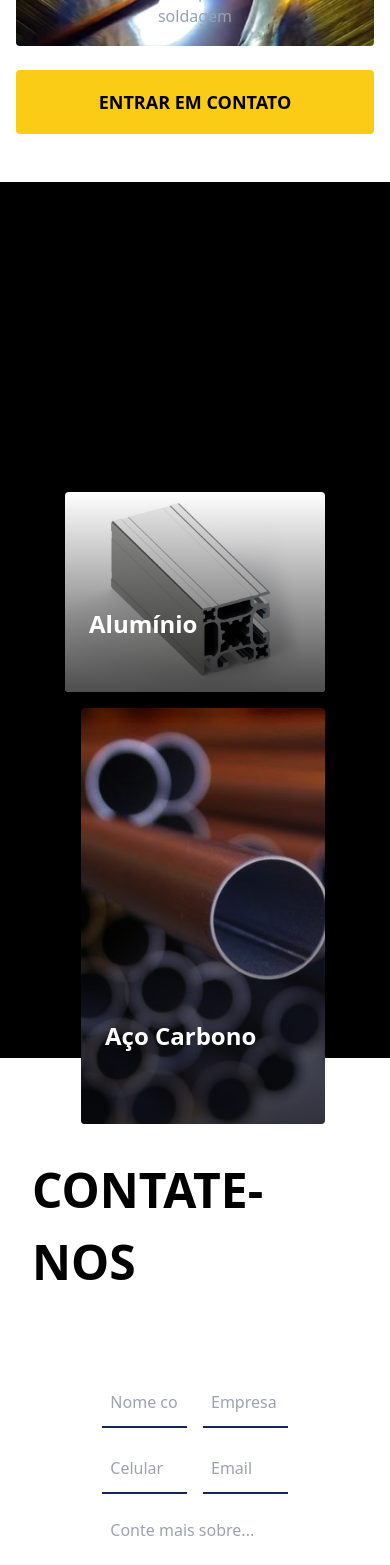
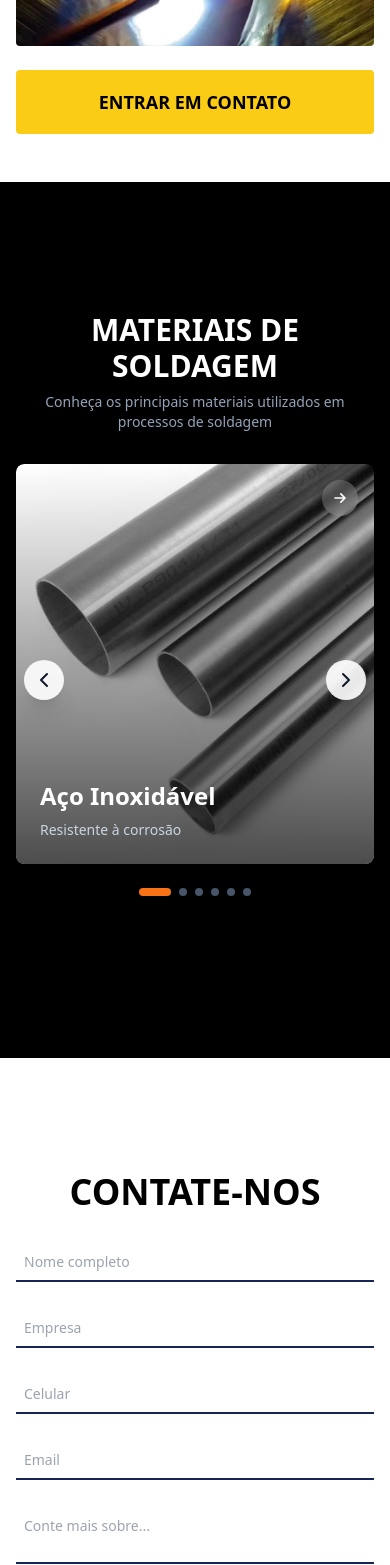
Before and after one commit to AmorimBreno/rc-soldas-website, a React (Vite) app: page / in a window 390 px wide. Shown: the part 1770-3335 px from the top of the page. Built offline with nearby package versions, Linux system fonts and the light colour scheme.

Commit message:
feat: responsiveness for all other sections

```diff
--- a/src/app/components/contactSection/ContactMeForms.tsx
+++ b/src/app/components/contactSection/ContactMeForms.tsx
@@ -47,7 +47,7 @@ const FormCliente: React.FC<FormClienteProps> = ({
   return (
     <form
       onSubmit={handleFormsSubmit}
-      className="grid h-screen max-h-[960px] w-2/3 grid-cols-2 gap-4 p-4"
+      className="grid w-full grid-cols-1 gap-7 px-4 sm:px-6 md:px-8 lg:w-2/3 lg:grid-cols-2"
     >
       <input
         type="text"
@@ -55,7 +55,7 @@ const FormCliente: React.FC<FormClienteProps> = ({
         value={formsData.fullname}
         onChange={handleFormsChange}
         placeholder="Nome completo"
-        className="border-b-2 border-b-blue-950 p-2 focus:outline-none"
+        className="border-b-2 border-b-blue-950 p-2 text-sm focus:outline-none sm:text-base"
       />
       <input
         type="text"
@@ -63,7 +63,7 @@ const FormCliente: React.FC<FormClienteProps> = ({
         value={formsData.company}
         onChange={handleFormsChange}
         placeholder="Empresa"
-        className="border-b-2 border-b-blue-950 p-2 focus:outline-none"
+        className="border-b-2 border-b-blue-950 p-2 text-sm focus:outline-none sm:text-base"
       />
       <input
         type="text"
@@ -71,7 +71,7 @@ const FormCliente: React.FC<FormClienteProps> = ({
         value={formsData.number}
         onChange={handleFormsChange}
         placeholder="Celular"
-        className="border-b-2 border-b-blue-950 p-2 focus:outline-none"
+        className="border-b-2 border-b-blue-950 p-2 text-sm focus:outline-none sm:text-base"
       />
       <input
         type="email"
@@ -79,7 +79,7 @@ const FormCliente: React.FC<FormClienteProps> = ({
         value={formsData.email}
         onChange={handleFormsChange}
         placeholder="Email"
-        className="border-b-2 border-b-blue-950 p-2 focus:outline-none"
+        className="border-b-2 border-b-blue-950 p-2 text-sm focus:outline-none sm:text-base"
       />
 
       <textarea
@@ -88,23 +88,25 @@ const FormCliente: React.FC<FormClienteProps> = ({
         value={formsData.details}
         onChange={handleFormsChange}
         placeholder="Conte mais sobre..."
-        className="col-span-2 w-full resize-none overflow-hidden border-b-2 border-b-blue-950 p-2 focus:outline-none"
+        className="col-span-1 w-full resize-none overflow-hidden border-b-2 border-b-blue-950 p-2 text-sm focus:outline-none sm:text-base lg:col-span-2"
       />
 
       <div
-        className={`col-span-2 flex gap-4 ${
-          images.length > 0 ? 'flex-row' : 'flex-col'
+        className={`col-span-1 flex gap-3 sm:gap-4 lg:col-span-2 ${
+          images.length > 0 ? 'flex-col md:flex-row' : 'flex-col'
         }`}
       >
         {/* Caixa de upload */}
         <div
           onClick={() => fileInputRef.current?.click()}
-          className={`flex cursor-pointer flex-col items-center justify-center rounded border-2 border-dashed border-blue-950 p-6 transition-colors hover:bg-blue-50 ${
-            images.length === 0 ? 'h-48 w-full' : 'w-1/2'
+          className={`flex cursor-pointer flex-col items-center justify-center rounded border-2 border-dashed border-blue-950 p-4 transition-colors hover:bg-blue-50 sm:p-6 ${
+            images.length === 0 ? 'h-32 w-full sm:h-40' : 'w-full md:w-1/2'
           }`}
         >
-          <Upload className="h-10 w-10 text-blue-950" />
-          <p className="mt-2 text-blue-950">Clique para enviar imagens</p>
+          <Upload className="h-6 w-6 text-blue-950 sm:h-8 sm:w-8" />
+          <p className="mt-2 text-xs text-blue-950 sm:text-sm">
+            Clique para enviar imagens
+          </p>
           <input
             title="input file images"
             ref={fileInputRef}
@@ -117,24 +119,24 @@ const FormCliente: React.FC<FormClienteProps> = ({
           />
         </div>
 
-        {/* Lista de imagens (só aparece se houver imagens) */}
+        {/* Lista de imagens */}
         {images.length > 0 && (
-          <div className="grid w-1/2 grid-cols-1 gap-2">
+          <div className="grid w-full grid-cols-1 gap-2 md:w-1/2">
             {images.map((img, index) => (
               <div
                 key={index}
-                className="flex max-h-[32px] items-center justify-between rounded border border-blue-200 bg-blue-50 px-3 py-2"
+                className="flex max-h-8 items-center justify-between rounded border border-blue-200 bg-blue-50 px-2 py-1.5 sm:max-h-9 sm:px-3 sm:py-2"
               >
-                <span className="truncate text-sm text-blue-950">
+                <span className="truncate text-xs text-blue-950 sm:text-sm">
                   {img.name}
                 </span>
                 <button
-                  title="send"
+                  title="remove"
                   type="button"
                   onClick={() => removeImage(index)}
-                  className="text-blue-950 hover:text-red-600"
+                  className="ml-2 flex-shrink-0 text-blue-950 hover:text-red-600"
                 >
-                  <X size={16} />
+                  <X size={14} className="sm:h-4 sm:w-4" />
                 </button>
               </div>
             ))}
@@ -144,7 +146,7 @@ const FormCliente: React.FC<FormClienteProps> = ({
 
       <button
         type="submit"
-        className="col-span-2 rounded bg-blue-950 p-2 text-white hover:bg-blue-800"
+        className="col-span-1 rounded bg-blue-950 p-2.5 text-sm font-semibold text-white transition-colors hover:bg-blue-800 sm:p-3 sm:text-base lg:col-span-2"
       >
         Enviar
       </button>
--- a/src/app/components/contactSection/contactSection.tsx
+++ b/src/app/components/contactSection/contactSection.tsx
@@ -77,9 +77,11 @@ export default function ContactSection() {
   return (
     <section
       id="contact"
-      className="mt-[32px] flex h-screen max-h-[960px] w-full flex-col items-center justify-start gap-[64px] bg-white px-[32px] pb-[16px] pt-[96px] text-black"
+      className="mt-[32px] flex h-screen w-full flex-col items-center justify-center gap-8 bg-white text-black lg:max-h-[960px] lg:gap-[64px] lg:px-[32px] lg:pb-[16px] lg:pt-[96px]"
     >
-      <p className="text-[48px] font-bold">CONTATE-NOS</p>
+      <p className="text-4xl font-bold md:text-5xl lg:text-[48px]">
+        CONTATE-NOS
+      </p>
       <ContactMeForms
         formsData={formsData}
         handleFormsChange={handleFormsChange}
--- a/src/app/components/materialsSection/materialsSection.tsx
+++ b/src/app/components/materialsSection/materialsSection.tsx
@@ -5,6 +5,7 @@ import imagemCobre from '../../../assets/materials/cobre.jpg'
 import imagemAcoCarbono from '../../../assets/materials/acoCarb.jpeg'
 import imagemAcoGalvanizado from '../../../assets/materials/acoGalv.jpeg'
 import imagemFerroFundido from '../../../assets/materials/ferroFund.jpeg'
+import { ChevronLeft, ChevronRight } from 'lucide-react'
 
 const WeldingMaterialsCarousel = () => {
   const materials = [
@@ -94,25 +95,122 @@ const WeldingMaterialsCarousel = () => {
   const [selectedMaterial, setSelectedMaterial] = useState<Material | null>(
     null
   )
+  const [currentIndex, setCurrentIndex] = useState(0)
+
+  const nextSlide = () => {
+    setCurrentIndex((prev) => (prev + 1) % materials.length)
+  }
+
+  const prevSlide = () => {
+    setCurrentIndex((prev) => (prev - 1 + materials.length) % materials.length)
+  }
 
   return (
     <section
       id="materials"
-      className="flex h-screen max-h-[960px] w-2/3 items-center justify-center py-[64px]"
+      className="flex min-h-screen w-full items-center justify-center px-4 py-12 sm:px-6 md:px-8 lg:max-h-[960px] lg:w-2/3 lg:py-16"
     >
-      <div className="mx-auto max-w-7xl">
-        <h1 className="mb-2 text-center text-4xl font-bold uppercase text-white">
+      <div className="mx-auto w-full max-w-7xl">
+        <h1 className="mb-2 text-center text-3xl font-bold uppercase text-white sm:text-4xl lg:text-5xl">
           Materiais de Soldagem
         </h1>
-        <p className="mb-8 text-center text-slate-400">
+        <p className="mb-8 text-center text-sm text-slate-400 sm:text-base lg:mb-12">
           Conheça os principais materiais utilizados em processos de soldagem
         </p>
 
-        <div className="grid auto-rows-[200px] grid-cols-1 gap-4 md:grid-cols-2 lg:grid-cols-3">
+        {/* Carousel for Mobile/Tablet */}
+        <div className="relative lg:hidden">
+          <div className="overflow-hidden rounded-lg">
+            <div
+              className="flex transition-transform duration-500 ease-out"
+              style={{ transform: `translateX(-${currentIndex * 100}%)` }}
+            >
+              {materials.map((material, index) => (
+                <div
+                  key={index}
+                  className="w-full flex-shrink-0"
+                  onClick={() => setSelectedMaterial(material)}
+                >
+                  <div className="group relative h-[400px] cursor-pointer overflow-hidden rounded-lg sm:h-[500px]">
+                    <img
+                      src={material.image}
+                      alt={material.name}
+                      className="h-full w-full object-cover transition-transform duration-300 group-hover:scale-110"
+                    />
+                    <div className="absolute inset-0 bg-gradient-to-t from-black via-black/50 to-transparent opacity-70 transition-opacity duration-300 group-hover:opacity-90" />
+
+                    <div className="absolute inset-0 flex flex-col justify-end p-6">
+                      <h3 className="mb-2 text-2xl font-bold text-white sm:text-3xl">
+                        {material.name}
+                      </h3>
+                      <p className="text-sm text-slate-300 sm:text-base">
+                        {material.shortDesc}
+                      </p>
+                    </div>
+
+                    <div className="absolute right-4 top-4 rounded-full bg-white/20 p-2 backdrop-blur-sm">
+                      <svg
+                        className="h-5 w-5 text-white"
+                        fill="none"
+                        stroke="currentColor"
+                        viewBox="0 0 24 24"
+                      >
+                        <path
+                          strokeLinecap="round"
+                          strokeLinejoin="round"
+                          strokeWidth={2}
+                          d="M13 7l5 5m0 0l-5 5m5-5H6"
+                        />
+                      </svg>
+                    </div>
+                  </div>
+                </div>
+              ))}
+            </div>
+          </div>
+
+          {/* Navigation Arrows */}
+          <button
+            title="prevSlide"
+            type="button"
+            onClick={prevSlide}
+            className="absolute left-2 top-1/2 z-10 -translate-y-1/2 rounded-full bg-white/90 p-2 text-slate-900 shadow-xl transition-all hover:scale-110 hover:bg-white sm:p-3"
+          >
+            <ChevronLeft size={24} />
+          </button>
+          <button
+            title="nextSlide"
+            type="button"
+            onClick={nextSlide}
+            className="absolute right-2 top-1/2 z-10 -translate-y-1/2 rounded-full bg-white/90 p-2 text-slate-900 shadow-xl transition-all hover:scale-110 hover:bg-white sm:p-3"
+          >
+            <ChevronRight size={24} />
+          </button>
+
+          {/* Dots Navigation */}
+          <div className="mt-6 flex justify-center gap-2">
+            {materials.map((_, index) => (
+              <button
+                title="selector"
+                type="button"
+                key={index}
+                onClick={() => setCurrentIndex(index)}
+                className={`h-2 rounded-full transition-all ${
+                  index === currentIndex
+                    ? 'w-8 bg-orange-500'
+                    : 'w-2 bg-slate-600 hover:bg-slate-500'
+                }`}
+              />
+            ))}
+          </div>
+        </div>
+
+        {/* Grid for Desktop */}
+        <div className="hidden auto-rows-[200px] grid-cols-3 gap-4 lg:grid">
           {materials.map((material, index) => (
             <div
               key={index}
-              className={`${material.gridClass} group relative cursor-pointer overflow-hidden rounded-[4px] transition-all duration-300 hover:scale-[1.02]`}
+              className={`${material.gridClass} group relative cursor-pointer overflow-hidden rounded transition-all duration-300 hover:scale-[1.02]`}
               onClick={() => setSelectedMaterial(material)}
             >
               <img
@@ -151,16 +249,17 @@ const WeldingMaterialsCarousel = () => {
         </div>
       </div>
 
+      {/* Modal */}
       {selectedMaterial && (
         <div
-          className="fixed inset-0 z-50 flex items-center justify-center bg-black/80 p-6 backdrop-blur-sm"
+          className="fixed inset-0 z-50 flex items-center justify-center bg-black/80 p-4 backdrop-blur-sm sm:p-6"
           onClick={() => setSelectedMaterial(null)}
         >
           <div
             className="max-h-[90vh] w-full max-w-3xl overflow-y-auto rounded-2xl bg-slate-800"
             onClick={(e) => e.stopPropagation()}
           >
-            <div className="relative h-64">
+            <div className="relative h-48 sm:h-64">
               <img
                 src={selectedMaterial.image}
                 alt={selectedMaterial.name}
@@ -188,51 +287,51 @@ const WeldingMaterialsCarousel = () => {
               </button>
             </div>
 
-            <div className="p-8">
-              <h2 className="mb-2 text-3xl font-bold text-white">
+            <div className="p-6 sm:p-8">
+              <h2 className="mb-2 text-2xl font-bold text-white sm:text-3xl">
                 {selectedMaterial.name}
               </h2>
-              <p className="mb-6 text-lg text-blue-400">
+              <p className="mb-6 text-base text-blue-400 sm:text-lg">
                 {selectedMaterial.shortDesc}
               </p>
 
               <div className="space-y-6">
                 <div>
-                  <h3 className="mb-2 flex items-center font-semibold text-white">
+                  <h3 className="mb-2 flex items-center text-sm font-semibold text-white sm:text-base">
                     <span className="mr-2 h-2 w-2 rounded-full bg-blue-500"></span>
                     Descrição
                   </h3>
-                  <p className="leading-relaxed text-slate-300">
+                  <p className="text-sm leading-relaxed text-slate-300 sm:text-base">
                     {selectedMaterial.description}
                   </p>
                 </div>
 
                 <div>
-                  <h3 className="mb-2 flex items-center font-semibold text-white">
+                  <h3 className="mb-2 flex items-center text-sm font-semibold text-white sm:text-base">
                     <span className="mr-2 h-2 w-2 rounded-full bg-green-500"></span>
                     Identificação
                   </h3>
-                  <p className="leading-relaxed text-slate-300">
+                  <p className="text-sm leading-relaxed text-slate-300 sm:text-base">
                     {selectedMaterial.identification}
                   </p>
                 </div>
 
                 <div>
-                  <h3 className="mb-2 flex items-center font-semibold text-white">
+                  <h3 className="mb-2 flex items-center text-sm font-semibold text-white sm:text-base">
                     <span className="mr-2 h-2 w-2 rounded-full bg-yellow-500"></span>
                     Aplicações
                   </h3>
-                  <p className="leading-relaxed text-slate-300">
+                  <p className="text-sm leading-relaxed text-slate-300 sm:text-base">
                     {selectedMaterial.applications}
                   </p>
                 </div>
 
                 <div>
-                  <h3 className="mb-2 flex items-center font-semibold text-white">
+                  <h3 className="mb-2 flex items-center text-sm font-semibold text-white sm:text-base">
                     <span className="mr-2 h-2 w-2 rounded-full bg-purple-500"></span>
                     Processos de Soldagem
                   </h3>
-                  <p className="leading-relaxed text-slate-300">
+                  <p className="text-sm leading-relaxed text-slate-300 sm:text-base">
                     {selectedMaterial.processes}
                   </p>
                 </div>
```
